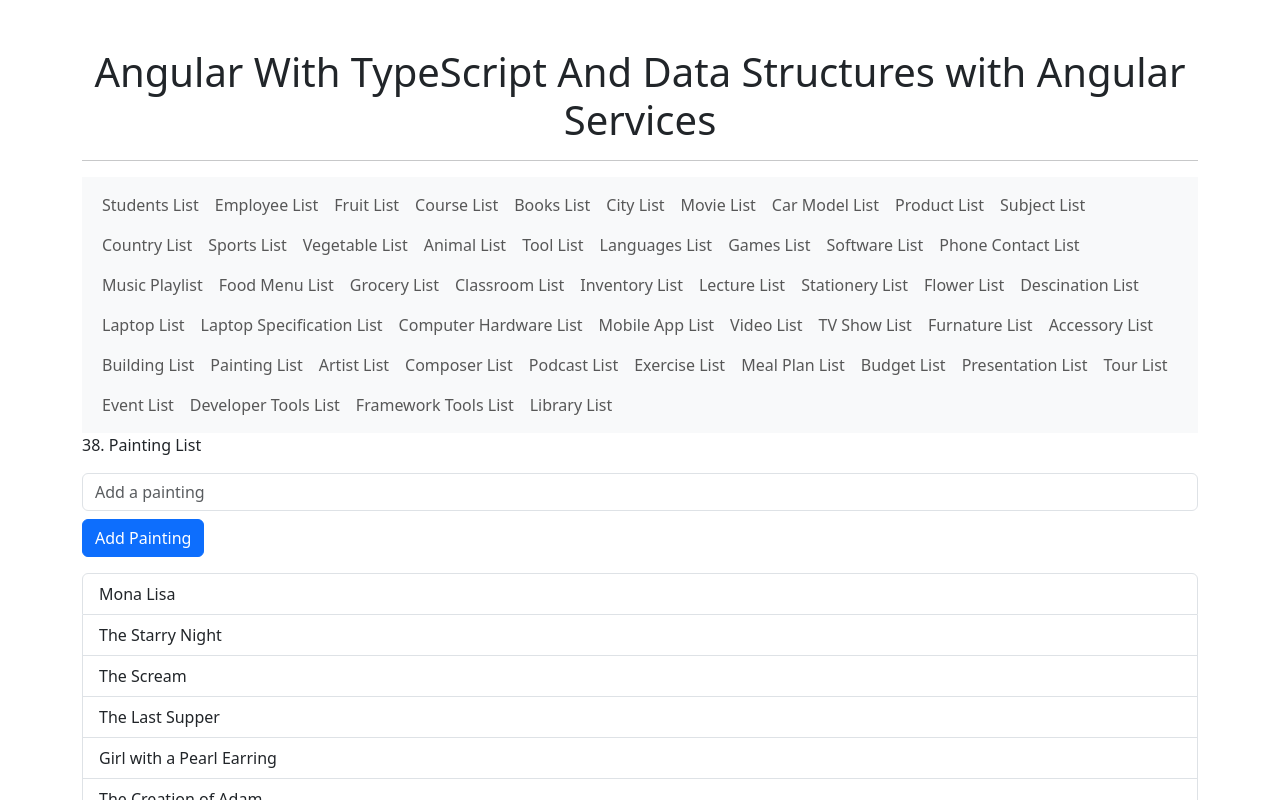
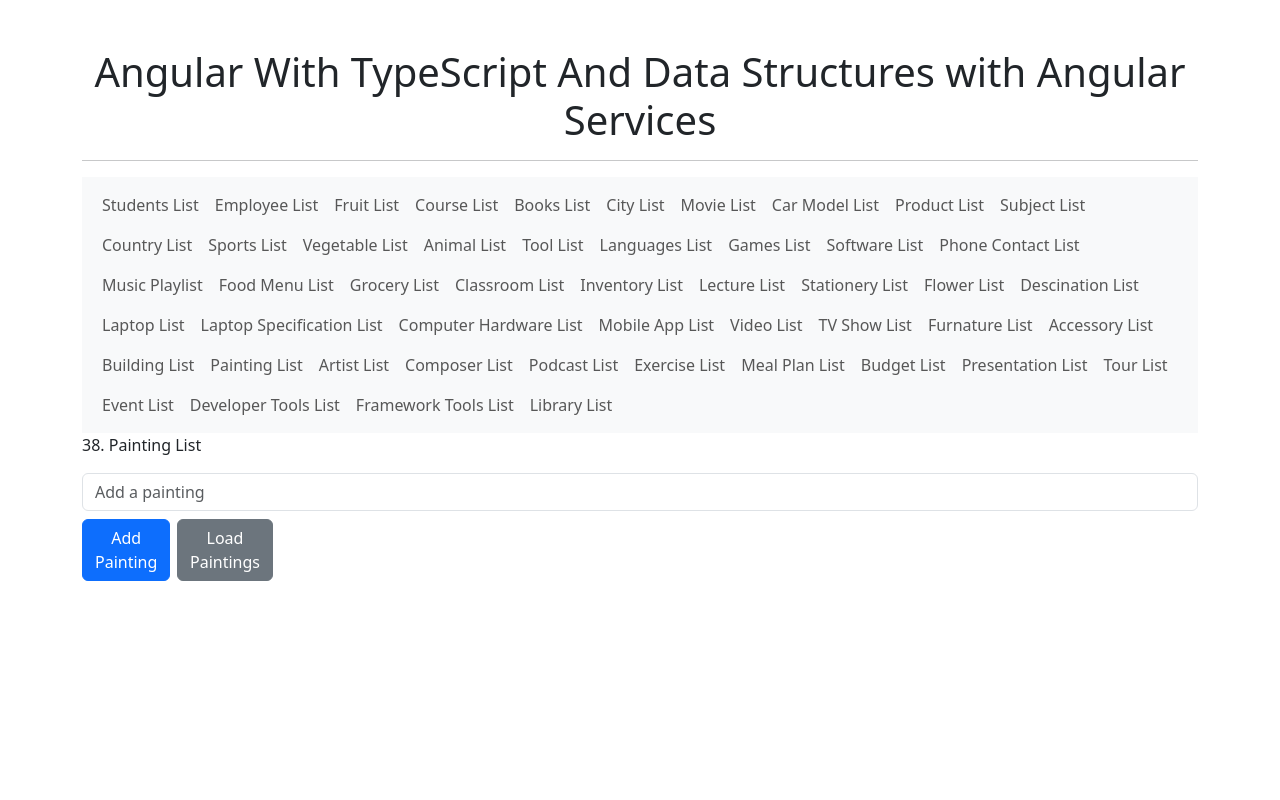
Before and after one commit to muningg/Angular_With_TypeScript_And_Data_Structures, an Angular app: page /painting-list in a window 1280 px wide. Shown: the top 800 px of the page. Built offline with nearby package versions, Linux system fonts and the light colour scheme.

Commit message:
feat(painting-list-service): add service to load painting list

```diff
--- a/src/app/components/painting-list/painting-list.component.html
+++ b/src/app/components/painting-list/painting-list.component.html
@@ -1,8 +1,14 @@
 <p>38. Painting List</p>
 <input type="text" class="form-control" [(ngModel)]="newPainting" placeholder="Add a painting" />
 
-<button class="btn btn-primary mt-2" (click)="addPainting()">Add Painting</button>
-
+<div class="row">
+  <div class="col-sm-1">
+    <button class="btn btn-primary mt-2" (click)="addPainting()">Add Painting</button>
+  </div>
+  <div class="col-sm-1">
+    <button class="btn btn-secondary mt-2" (click)="providePaintingsList()">Load Paintings</button>
+  </div>
+</div>
 <ul class="mt-3 list-group">
   <li class="list-group-item" *ngFor="let painting of paintings">
     {{painting}}
--- a/src/app/components/painting-list/painting-list.component.ts
+++ b/src/app/components/painting-list/painting-list.component.ts
@@ -1,4 +1,5 @@
 import { Component } from '@angular/core';
+import { PaintingListService } from './painting-list.service';
 
 @Component({
   selector: 'app-painting-list',
@@ -6,13 +7,17 @@ import { Component } from '@angular/core';
   styleUrl: './painting-list.component.css'
 })
 export class PaintingListComponent {
-  paintings: string[] = ['Mona Lisa', 'The Starry Night', 'The Scream', 'The Last Supper', 'Girl with a Pearl Earring', 'The Creation of Adam', 'Guernica', 'The Night Cafe', 'The Kiss', 'Starry Night Over the Rhone'];
+  paintings: string[] = [];
   newPainting: string = '';
+  constructor(private paintingListService: PaintingListService) { }
 
   addPainting() {
     if (this.newPainting.trim()) {
-      this.paintings.push(this.newPainting);
+      this.paintingListService.addPainting(this.newPainting);
       this.newPainting = '';
     }
   }
+  providePaintingsList() {
+    this.paintings = this.paintingListService.loadPaintings();
+  }
 }
--- /dev/null
+++ b/src/app/components/painting-list/painting-list.service.ts
@@ -0,0 +1,18 @@
+import { Injectable } from '@angular/core';
+
+@Injectable({
+  providedIn: 'root'
+})
+export class PaintingListService {
+  private paintings: string[] = [
+    'Mona Lisa', 'The Starry Night', 'The Scream', 'The Last Supper', 'Girl with a Pearl Earring', 'The Creation of Adam', 'Guernica', 'The Night Cafe', 'The Kiss', 'Starry Night Over the Rhone'
+  ];
+
+  loadPaintings() {
+    return this.paintings;
+  }
+
+  addPainting(painting: string) {
+    this.paintings.push(painting);
+  }
+}
```
Also changed, not shown: 1 other file (tests, documents, lock files or other folders).
